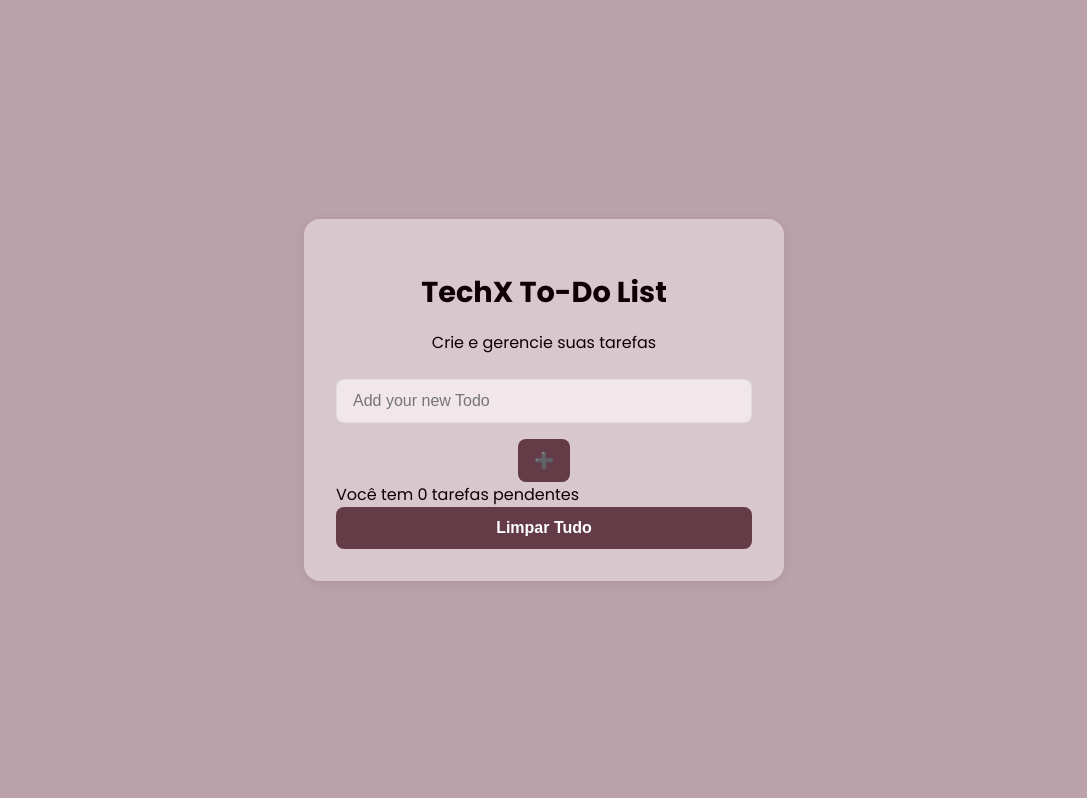
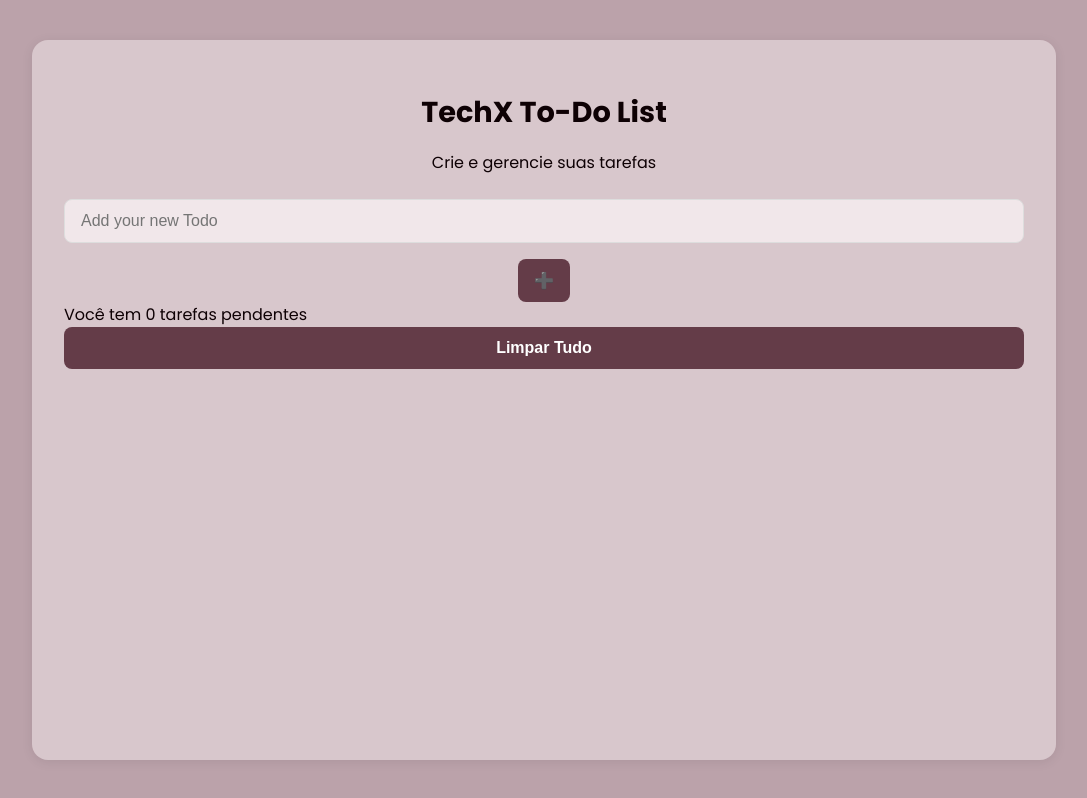
Before and after one commit to WBluan/desafio-essentia-tecnologies, an Angular app in the folder frontend/: page /todo in a window 1280 px wide. Shown: the whole page, without its empty margins (96-1183 px from the left). Built offline with nearby package versions, Linux system fonts and the light colour scheme.

Commit message:
feat: add height property in content page

```diff
--- a/frontend/src/app/features/todo/todo-component/todo-component.html
+++ b/frontend/src/app/features/todo/todo-component/todo-component.html
@@ -1,5 +1,5 @@
 
-<app-page>
+<app-page contentMaxWidth="80%" contentMaxHeight="90%">
     <div class="todo-header">
         <app-title text="TechX To-Do List"></app-title>
         <app-subtitle text="Crie e gerencie suas tarefas"></app-subtitle>
--- a/frontend/src/app/shared/components/page/page.html
+++ b/frontend/src/app/shared/components/page/page.html
@@ -1,5 +1,8 @@
 <div class="page-container">
-    <div class="page-content" [ngStyle]="{ 'max-width': contentMaxWidth, 'align-items': centered }">
+    <div class="page-content" [ngStyle]="{
+        'max-width': contentMaxWidth,
+        'height': contentMaxHeight,
+        'align-items': centered }">
         <ng-content></ng-content>
     </div>
 </div>
--- a/frontend/src/app/shared/components/page/page.ts
+++ b/frontend/src/app/shared/components/page/page.ts
@@ -10,5 +10,6 @@ import { NgStyle } from '@angular/common';
 })
 export class Page {
   @Input() contentMaxWidth = '480px';
+  @Input() contentMaxHeight = '480px';
   @Input() centered = true;
 }
```
